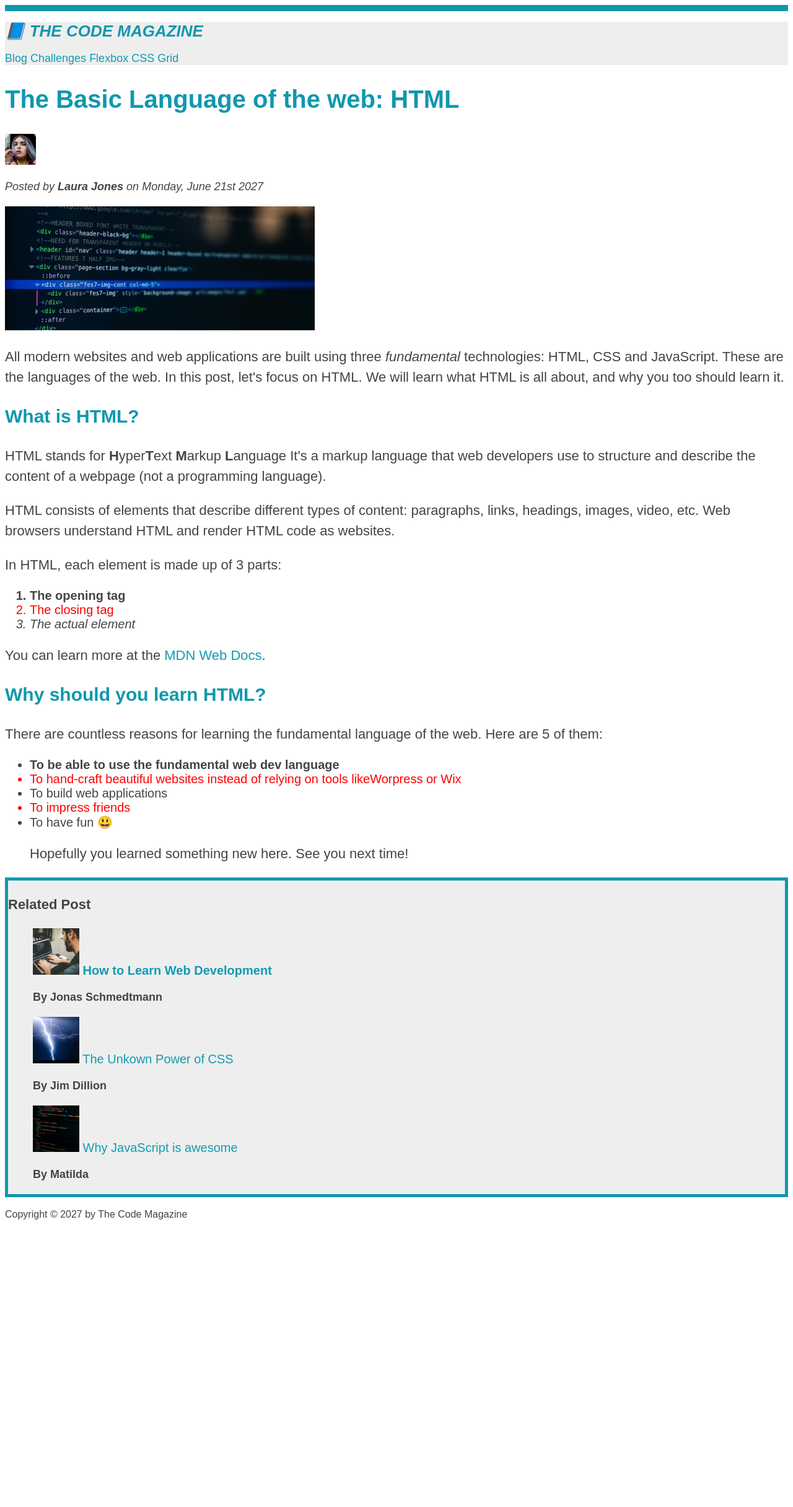
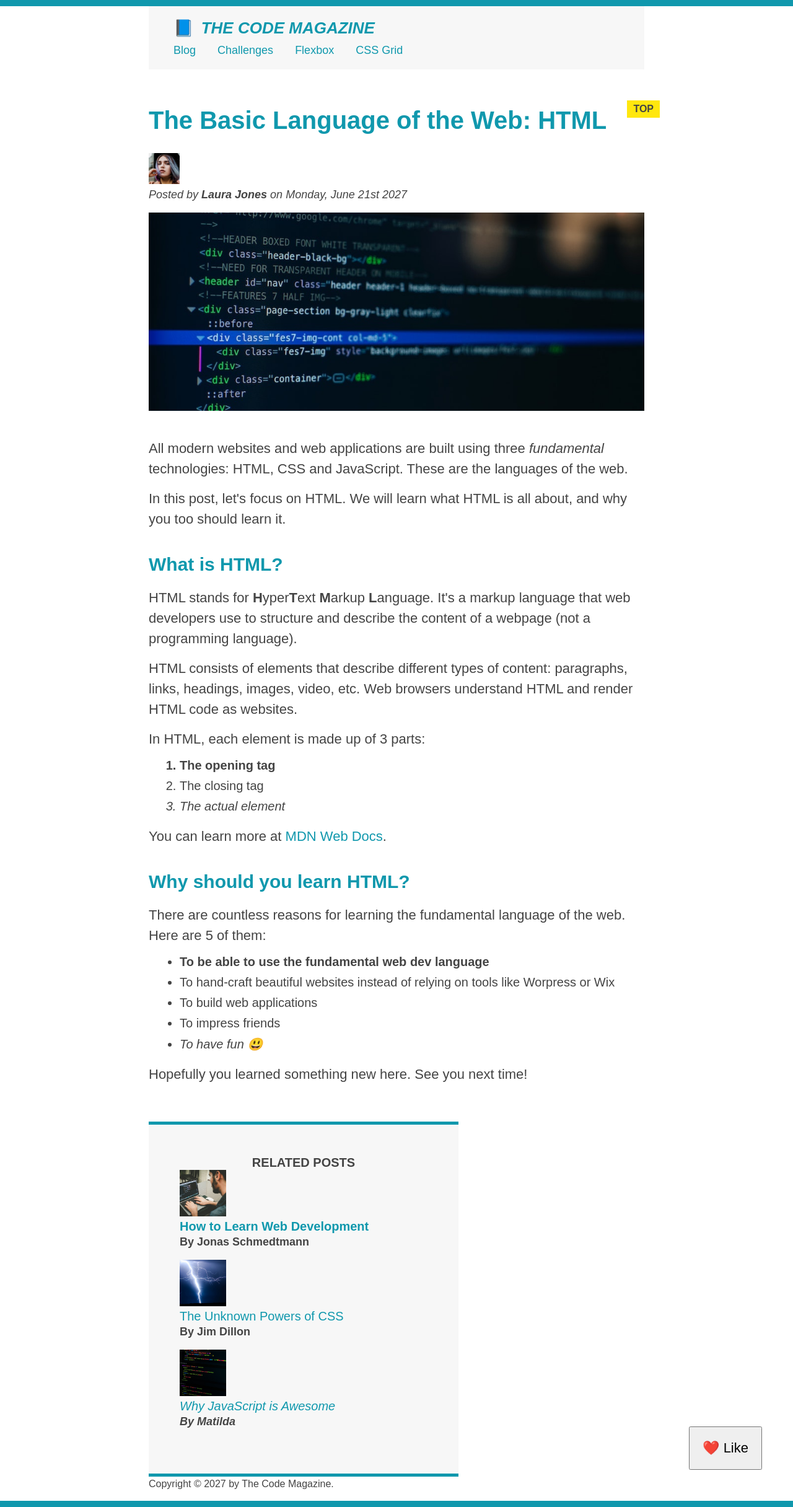
Before and after one commit to Dmccottrell/HTML-Learning, a plain HTML site: page index.html in a window 1280 px wide. Shown: the whole page at 62% size. Before the commit the page ends 1988 px from the top, so only its background shows below. Drawn offline with Linux system fonts and the light colour scheme.

Commit message:
CSS Fundamentals completed

```diff
--- a/chuck.css
+++ b/chuck.css
@@ -1,59 +1,123 @@
+* {
+	margin: 0;
+	padding: 0;
+}
+
 body {
 	font-family: sans-serif;
 	line-height: 1.4;
-	font-size: 18px;
-	font-weight: bold;
 }
 
-h2 {
-	font-weight: bold;
-	text-transform: uppercase;
-	text-align: center;
-}
-h3 {
-	text-transform: uppercase;
-}
+/* PRODUCT */
 .product {
 	border: 4px solid black;
-}
-article strong {
-	font-size: 22px;
-	font-weight: bold;
-}
-#Free {
-	font-size: 13px;
-	color: rgb(88, 88, 88);
-	text-transform: uppercase;
+	width: 825px;
+	margin: 50px auto;
+	position: relative;
 }
 
-li {
-	list-style: square;
+.product-title {
+	text-align: center;
+	font-size: 22px;
+	text-transform: uppercase;
+	background-color: #f7f7f7;
+	padding: 15px;
 }
 
-a:link {
-	color: black;
-}
-a:visited {
-	color: black;
-}
-a:hover {
-	color: grey;
-	text-decoration: underline black;
-}
-a:active {
-	color: rgb(227, 207, 207);
-	font-style: italic;
+/* PRODUCT INFORMATION */
+.price {
+	font-size: 24px;
 }
 
+.shipping {
+	font-size: 12px;
+	text-transform: uppercase;
+	font-weight: bold;
+	color: #777;
+	margin-bottom: 20px;
+}
+
+.sale {
+	background-color: #ec2f2f;
+	color: #fff;
+	font-size: 12px;
+	text-transform: uppercase;
+	font-weight: bold;
+	letter-spacing: 2px;
+	padding: 7px 15px;
+	display: inline-block;
+	position: absolute;
+	top: -17px;
+	left: -38px;
+
+	/*   width: 40px;
+  text-align: center; */
+}
+
+.more-info:link,
+.more-info:visited {
+	color: black;
+	margin-bottom: 30px;
+	display: inline-block;
+}
+
+.more-info:hover,
+.more-info:active {
+	text-decoration: none;
+}
+
+.color {
+	background-color: #000;
+	height: 22px;
+	width: 22px;
+	display: inline-block;
+	margin-right: 10px;
+}
+
+.color-blue {
+	background-color: #2f6ee2;
+}
+.color-red {
+	background-color: #ec2f2f;
+}
+.color-yellow {
+	background-color: #f0bf1e;
+}
+.color-green {
+	background-color: #90cc20;
+}
+.color-brown {
+	background-color: #885214;
+}
+
+/* PRODUCT DETAILS */
+.details-title {
+	text-transform: uppercase;
+	font-size: 16px;
+	margin-bottom: 15px;
+	margin-top: 30px;
+}
+
+.details-list {
+	list-style: square;
+	margin-left: 20px;
+}
+
+.details-list li {
+	margin-bottom: 10px;
+}
+
+/* BUTTON */
 .add-cart {
-	background-color: black;
+	background-color: #000;
 	border: none;
 	color: #fff;
 	font-size: 20px;
-	font-weight: bold;
 	text-transform: uppercase;
-
 	cursor: pointer;
+	padding: 15px;
+	width: 100%;
+	border-top: 4px solid black;
 }
 
 .add-cart:hover {
--- a/index.html
+++ b/index.html
@@ -3,7 +3,7 @@
 	<head>
 		<meta charset="UTF-8" />
 		<!-- Link CSS file using method below -->
-         <link rel="stylesheet" href="style.css">
+		<link rel="stylesheet" href="style.css" />
 		<title>The Basic Language of the web: HTML</title>
 
 		<!-- Inline css below using or calling style, mainly used for minor small coding -->
@@ -15,120 +15,168 @@
 	</head>
 
 	<body>
-        <header class="main-header">
+		<!--
+    <h1>The Basic Language of the Web: HTML</h1>
+    <h2>The Basic Language of the Web: HTML</h2>
+    <h3>The Basic Language of the Web: HTML</h3>
+    <h4>The Basic Language of the Web: HTML</h4>
+    <h5>The Basic Language of the Web: HTML</h5>
+    <h6>The Basic Language of the Web: HTML</h6>
+    -->
+
+		<div class="container">
+			<header class="main-header clearfix">
 				<h1>📘 The Code Magazine</h1>
-		<!-- <h1 style="color: blue;">📘 The Code Magazine</h1> -->
-        <!-- Inline CSS code above, Inline styles should never be used-->
 
 				<nav>
+					<!-- <strong>This is the navigation</strong> -->
 					<a href="blog.html">Blog</a>
 					<a href="#">Challenges</a>
-        <a href="#">Flexbox</a>
-        <a href="#">CSS Grid</a>
+					<a href="flexbox.html">Flexbox</a>
+					<a href="css-grid.html">CSS Grid</a>
 				</nav>
 
-
+				<!-- <div class="clear"></div> -->
 			</header>
 
+			<!-- ONLY NECESSARY FOR FLEXBOX -->
+			<!-- <div class="row"> -->
 			<article>
+				<header class="post-header">
+					<h2>The Basic Language of the Web: HTML</h2>
 
-            <header>
-        <h2>The Basic Language of the web: HTML</h2>
+					<div class="author-box">
+						<img
+							src="images/laura-jones.jpg"
+							alt="Headshot of Laura Jones"
+							height="50"
+							width="50"
+							class="author-img" />
+
+						<p id="author" class="author">
+							Posted by <strong>Laura Jones</strong> on Monday, June 21st 2027
+						</p>
+					</div>
 
 					<img
-        src="images/laura-jones.jpg"
-        alt="Laura"
-        width="50"
-        height="50"
-        />
-
-		<p id="author">Posted by <strong>Laura Jones</strong> on Monday, June 21st 2027</p>
-		<!--Strong is bold so use it instead of b-->
-
-        <img
-        src="images/post-img.jpg".jpg"
+						src="images/post-img.jpg"
 						alt="HTML code on a screen"
 						width="500"
 						height="200"
-        />
+						class="post-img" />
+					<button>❤️ Like</button>
 				</header>
+
 				<p>
 					All modern websites and web applications are built using three
-			<em>fundamental</em
-			><!--i stands for italic, in html5 it is now em for emphasize-->
+					<em>fundamental</em>
 					technologies: HTML, CSS and JavaScript. These are the languages of the
-			web. In this post, let's focus on HTML. We will learn what HTML is all
+					web.
+				</p>
+
+				<p>
+					In this post, let's focus on HTML. We will learn what HTML is all
 					about, and why you too should learn it.
 				</p>
 
 				<h3>What is HTML?</h3>
 				<p>
 					HTML stands for <strong>H</strong>yper<strong>T</strong>ext
-			<strong>M</strong>arkup <strong>L</strong>anguage It's a markup language
-			that web developers use to structure and describe the content of a webpage
-			(not a programming language).
+					<strong>M</strong>arkup <strong>L</strong>anguage. It's a markup
+					language that web developers use to structure and describe the content
+					of a webpage (not a programming language).
 				</p>
 				<p>
 					HTML consists of elements that describe different types of content:
-			paragraphs, links, headings, images, video, etc. Web browsers understand
-			HTML and render HTML code as websites.
+					paragraphs, links, headings, images, video, etc. Web browsers
+					understand HTML and render HTML code as websites.
 				</p>
 				<p>In HTML, each element is made up of 3 parts:</p>
+
 				<ol>
-			<li> The opening tag </li>
-			<li>The closing tag </li>
-			<li>The actual element </li>
+					<li class="first-li">The opening tag</li>
+					<li>The closing tag</li>
+					<li>The actual element</li>
 				</ol>
 
+				<p>
+					You can learn more at
+					<a
+						href="https://developer.mozilla.org/en-US/docs/Web/HTML"
+						target="_blank"
+						>MDN Web Docs</a
+					>.
+				</p>
 
-        <p>You can learn more at the  <a href="https://developer.mozilla.org/en-US/docs/Web/HTML" target="_blank">MDN Web Docs</a>. </p>
 				<h3>Why should you learn HTML?</h3>
 
-		<p
-			>There are countless reasons for learning the fundamental language of the
-			web. Here are 5 of them:</p
-		>
+				<p>
+					There are countless reasons for learning the fundamental language of
+					the web. Here are 5 of them:
+				</p>
+
 				<ul>
-            <li>To be able to use the fundamental web dev language</li>
-			<li>To hand-craft beautiful websites instead of relying on tools likeWorpress or Wix</li>
+					<li class="first-li">
+						To be able to use the fundamental web dev language
+					</li>
+					<li>
+						To hand-craft beautiful websites instead of relying on tools like
+						Worpress or Wix
+					</li>
 					<li>To build web applications</li>
 					<li>To impress friends</li>
-            <li>To have fun 😃 </li
+					<li>To have fun 😃</li>
 				</ul>
 
 				<p>Hopefully you learned something new here. See you next time!</p>
-
-
 			</article>
 
 			<aside>
+				<h4>Related posts</h4>
 
-            <p><strong>Related Post</strong></p>
 				<ul class="related">
-            <li>
-                <img src="images/related-1.jpg" alt="Web Development" width="75" height="75" >
-                <a href="https://www.udemy.com/course/design-and-develop-a-killer-website-with-html5-and-css3/learn/lecture/27512068#overview" target="_blank">How to Learn Web Development</a>
+					<li class="related-post">
+						<img
+							src="images/related-1.jpg"
+							alt="Person programming"
+							width="75"
+							height="75" />
+						<div>
+							<a href="#" class="related-link">How to Learn Web Development</a>
+							<p class="related-author">By Jonas Schmedtmann</p>
+						</div>
 					</li>
-                <p class="related-author">By Jonas Schmedtmann </p>
-            <li>
-                <img src="images/related-2.jpg" alt="CSS" width="75" height="75" >
-                <a href="https://www.udemy.com/course/design-and-develop-a-killer-website-with-html5-and-css3/learn/lecture/27512068#overview" target="_blank">The Unkown Power of CSS</a>
+					<li class="related-post">
+						<img
+							src="images/related-2.jpg"
+							alt="Lightning"
+							width="75"
+							height="75" />
+						<div>
+							<a href="#" class="related-link">The Unknown Powers of CSS</a>
+							<p class="related-author">By Jim Dillon</p>
+						</div>
 					</li>
-                <p class="related-author">By Jim Dillion </p></li>
-            <li>
-                <img src="images/related-3.jpg" alt="Why JavaScript is awesome" width="75" height="75" >
-                <a href="https://www.udemy.com/course/design-and-develop-a-killer-website-with-html5-and-css3/learn/lecture/27512068#overview" target="_blank">Why JavaScript is awesome</a>
+					<li class="related-post">
+						<img
+							src="images/related-3.jpg"
+							alt="JavaScript code on a screen"
+							width="75"
+							height="75" />
+						<div>
+							<a href="#" class="related-link">Why JavaScript is Awesome</a>
+							<p class="related-author">By Matilda</p>
+						</div>
 					</li>
-                <p class="related-author">By Matilda</p>
 				</ul>
 			</aside>
-
+			<!-- </div> -->
 
 			<footer>
-            <p id="copyright">
-                Copyright &copy; 2027 by The Code Magazine
+				<p id="copyright" class="copyright text">
+					Copyright &copy; 2027 by The Code Magazine.
 				</p>
-
 			</footer>
+		</div>
 	</body>
 </html>
--- a/style.css
+++ b/style.css
@@ -1,33 +1,84 @@
-/* External CSS */
-
-/* Universal Selector example below */
-
 * {
 	/* border-top: 10px solid #1098ad; */
+	margin: 0;
+	padding: 0;
 }
+
+/* PAGE SECTIONS */
 body {
 	color: #444;
 	font-family: sans-serif;
 
 	border-top: 10px solid #1098ad;
+	border-bottom: 10px solid #1098ad;
+	position: relative;
 }
 
+.container {
+	width: 800px;
+	/* margin-left: auto;
+  margin-right: auto; */
+	margin: 0 auto;
+}
+
+.main-header {
+	background-color: #f7f7f7;
+	/* padding: 20px;
+  padding-left: 40px;
+  padding-right: 40px; */
+	padding: 20px 40px;
+	margin-bottom: 60px;
+	/* height: 80px; */
+}
+
+nav {
+	font-size: 18px;
+	/* text-align: center; */
+}
+
+article {
+	margin-bottom: 60px;
+}
+
+.post-header {
+	margin-bottom: 40px;
+	/* position: relative; */
+}
+
+aside {
+	background-color: #f7f7f7;
+	border-top: 5px solid #1098ad;
+	border-bottom: 5px solid #1098ad;
+	/* padding-top: 50px;
+  padding-bottom: 50px; */
+	padding: 50px 0;
+	width: 500px;
+}
+
+/* SMALLER ELEMENTS */
 h1,
 h2,
 h3 {
 	color: #1098ad;
 }
+
 h1 {
 	font-size: 26px;
 	text-transform: uppercase;
 	font-style: italic;
 }
+
 h2 {
 	font-size: 40px;
+	margin-bottom: 30px;
 }
+
 h3 {
 	font-size: 30px;
+	margin-bottom: 20px;
+	margin-top: 40px;
 }
+
 h4 {
 	font-size: 20px;
 	text-transform: uppercase;
@@ -37,21 +88,31 @@ h4 {
 p {
 	font-size: 22px;
 	line-height: 1.5;
+	margin-bottom: 15px;
+}
+
+ul,
+ol {
+	margin-left: 50px;
+	margin-bottom: 20px;
 }
 
 li {
 	font-size: 20px;
-	font-family: sans-serif;
+	margin-bottom: 10px;
+	/* display: inline; */
 }
 
-/* Descendents selector */
-
-footer p {
-	font-size: 16px;
+li:last-child {
+	margin-bottom: 0;
 }
 
+/* footer p {
+  font-size: 16px;
+} */
+
 /* article header p {
-	font-style: italic;
+  font-style: italic;
 } */
 
 #author {
@@ -68,24 +129,22 @@ footer p {
 	font-weight: bold;
 }
 
-/* ul{
-    list-style: none;
+/* ul {
+  list-style: none;
 } */
 
 .related {
 	list-style: none;
 }
 
-.main-header {
-	background-color: #eeeeee;
+body {
+	/* background-color: orangered; */
 }
 
-aside {
-	background-color: #eeeeee;
-	border: 5px solid #1098ad;
-}
+/* .first-li {
+  font-weight: bold;
+} */
 
-/* Example of pseudo code below */
 li:first-child {
 	font-weight: bold;
 }
@@ -95,23 +154,22 @@ li:last-child {
 }
 
 li:nth-child(even) {
-	/* Select specific list child can be even/odd or alternative*/
-	color: red;
+	/* color: red; */
 }
 
-/* Misconception: This won't work */
+/* Misconception: this won't work! */
 article p:first-child {
 	color: red;
 }
 
-/* Styling hyperlinks */
-
+/* Styling links */
 a:link {
-	color: #129bb0;
+	color: #1098ad;
 	text-decoration: none;
 }
 
 a:visited {
+	/* color: #777; */
 	color: #1098ad;
 }
 
@@ -125,8 +183,86 @@ a:active {
 	background-color: black;
 	font-style: italic;
 }
-/* it will always be in this order LVHA - Link, Visit, Hover, active */
+/* LVHA */
 
-nav {
-	font-size: 18px;
+.post-img {
+	width: 100%;
+	height: auto;
 }
+
+nav a:link {
+	/* background-color: orangered;
+  margin: 20px;
+  padding: 20px;
+
+  display: block; */
+
+	margin-right: 30px;
+	margin-top: 10px;
+	display: inline-block;
+}
+
+nav a:link:last-child {
+	margin-right: 0;
+}
+
+button {
+	font-size: 22px;
+	padding: 20px;
+	cursor: pointer;
+
+	position: absolute;
+	/* top: 50px;
+  left: 50px; */
+	bottom: 50px;
+	right: 50px;
+}
+
+h1::first-letter {
+	font-style: normal;
+	margin-right: 5px;
+}
+
+h3 + p::first-line {
+	/* color: red; */
+}
+
+h2 {
+	/* background-color: orange; */
+	position: relative;
+}
+
+h2::before {
+	content: "TOP";
+	background-color: #ffe70e;
+	color: #444;
+	font-size: 16px;
+	font-weight: bold;
+	display: inline-block;
+	padding: 5px 10px;
+	position: absolute;
+	top: -10px;
+	right: -25px;
+}
+
+/* Resolving conflicts */
+/* #copyright {
+  color: red;
+}
+
+.copyright {
+  color: blue;
+}
+
+.text {
+  color: yellow;
+}
+
+footer p {
+  color: green !important;
+} */
+
+/* nav a:link,
+nav p {
+  font-size: 18px;
+} */
```
Also changed, not shown: Challenge2.html (+32 -21 lines). Lines whose indentation alone changed are shown as unchanged.
